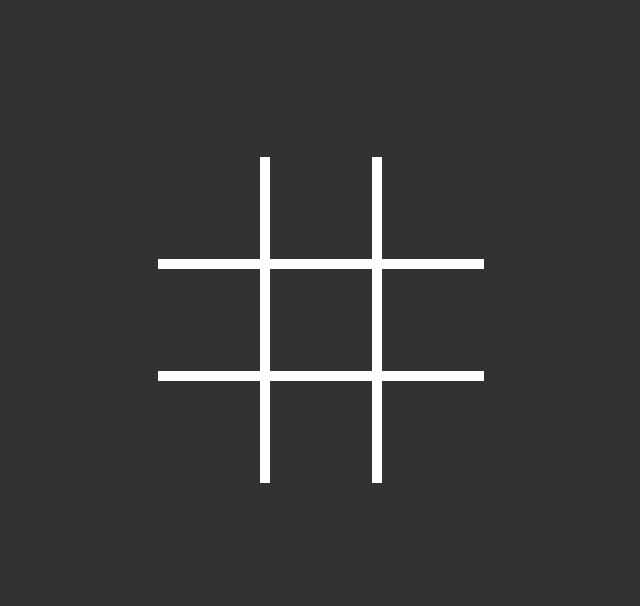
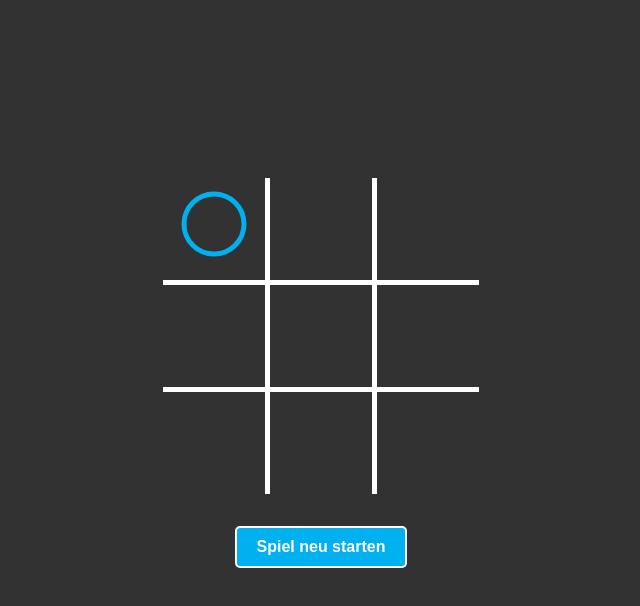
Before and after one commit to christophercrnjak/tic-tac-toe, a plain HTML site: page index.html in a window 1280 px wide. Both pictures are taken after a click on the element 530 px from the left and 296 px from the top of the page. Shown: the part 86-692 px from the top of the page, without its empty margins (319-959 px from the left). Drawn offline with Linux system fonts and the light colour scheme.

Commit message:
finished game

```diff
--- a/index.html
+++ b/index.html
@@ -12,6 +12,9 @@
 
     <div id="content"></div>
 
+    <div class="center mt-32">
+        <button onclick="restartGame()">Spiel neu starten</button>
+    </div>
     <script src="script.js"></script>
 </body>
 </html>
--- a/script.js
+++ b/script.js
@@ -1,16 +1,23 @@
 let fields = [
-    null, // 0
-    null, // 1
-    null, // 2
-    null, // 3
-    null, // 4
-    null, // 5
-    null, // 6
-    null, // 7
-    null // 8
+    null,
+    null,
+    null,
+    null,
+    null,
+    null,
+    null,
+    null,
+    null,
 ];
 
-let currentPlayer = 'circle'; // Start with 'circle'
+const WINNING_COMBINATIONS = [
+    [0, 1, 2], [3, 4, 5], [6, 7, 8], // horizontal
+    [0, 3, 6], [1, 4, 7], [2, 5, 8], // vertical
+    [0, 4, 8], [2, 4, 6], // diagonal
+];
+
+let currentPlayer = 'circle';
+
 
 function init() {
     render();
@@ -20,126 +27,133 @@ function render() {
     const contentDiv = document.getElementById('content');
 
     // Generate table HTML
-    let tableHTML = '<table>';
+    let tableHtml = '<table>';
     for (let i = 0; i < 3; i++) {
-        tableHTML += `<tr>`;
+        tableHtml += '<tr>';
         for (let j = 0; j < 3; j++) {
             const index = i * 3 + j;
             let symbol = '';
-            if (fields[index] === 'circle' || fields[index] === 'cross') {
-                symbol = generateSymbolSVG(fields[index]);
+            if (fields[index] === 'circle') {
+                symbol = generateCircleSVG();
+            } else if (fields[index] === 'cross') {
+                symbol = generateCrossSVG();
             }
-            tableHTML += `<td onclick="handleClick(${index})">${symbol}</td>`;
+            tableHtml += `<td onclick="handleClick(this, ${index})">${symbol}</td>`;
         }
-        tableHTML += `</tr>`;
+        tableHtml += '</tr>';
     }
-    tableHTML += `</table>`;
+    tableHtml += '</table>';
 
     // Set table HTML to contentDiv
-    contentDiv.innerHTML = tableHTML;
+    contentDiv.innerHTML = tableHtml;
 }
 
-// Function to handle the click event
-function handleClick(index) {
-    // Check if the field is already occupied
+function restartGame(){
+    fields = [
+        null,
+        null,
+        null,
+        null,
+        null,
+        null,
+        null,
+        null,
+        null,
+    ];
+    render();
+}
+
+function handleClick(cell, index) {
     if (fields[index] === null) {
-        // Set the field with the current player's symbol
         fields[index] = currentPlayer;
+        cell.innerHTML = currentPlayer === 'circle' ? generateCircleSVG() : generateCrossSVG();
+        cell.onclick = null;
+        currentPlayer = currentPlayer === 'circle' ? 'cross' : 'circle';
 
-        // Update the content of the clicked element
-        const clickedElement = document.querySelector(`#content table tr:nth-child(${Math.floor(index / 3) + 1}) td:nth-child(${index % 3 + 1})`);
-        clickedElement.innerHTML = generateSymbolSVG(currentPlayer);
-
-        // Remove the onclick function of the clicked element
-        clickedElement.removeAttribute('onclick');
-
-        // Switch to the next player
-        currentPlayer = (currentPlayer === 'circle') ? 'cross' : 'circle';
+        if (isGameFinished()) {
+            const winCombination = getWinningCombination();
+            drawWinningLine(winCombination);
+        }
     }
 }
 
-function generateSymbolSVG(symbol) {
-    // Generate SVG code based on the given symbol ('circle' or 'cross')
-    return (symbol === 'circle') ? generateCircleSVG() : generateCrossSVG();
+function isGameFinished() {
+    return fields.every((field) => field !== null) || getWinningCombination() !== null;
 }
 
+function getWinningCombination() {
+    for (let i = 0; i < WINNING_COMBINATIONS.length; i++) {
+        const [a, b, c] = WINNING_COMBINATIONS[i]; // [0, 1, 2]
+        if (fields[a] === fields[b] && fields[b] === fields[c] && fields[a] !== null) {
+            return WINNING_COMBINATIONS[i];
+        }
+    }
+    return null;
+}
+
+
 function generateCircleSVG() {
-    const width = 80;
-    const height = 80;
-    const color = "#00B0EF";
-    const animationDuration = 125;
+    const color = '#00B0EF';
+    const width = 70;
+    const height = 70;
 
-    const radius = width / 2 - 5;
-    const circumference = 2 * Math.PI * radius;
+    return `<svg width="${width}" height="${height}">
+              <circle cx="35" cy="35" r="30" stroke="${color}" stroke-width="5" fill="none">
+                <animate attributeName="stroke-dasharray" from="0 188.5" to="188.5 0" dur="0.2s" fill="freeze" />
+              </circle>
+            </svg>`;
+}
 
-    const svgCode = `
-        <svg width="${width}" height="${height}" xmlns="http://www.w3.org/2000/svg" style="display: block; margin: auto;">
-            <circle cx="${width / 2}" cy="${height / 2}" r="${radius}" fill="transparent" stroke="${color}" stroke-width="5"
-                stroke-dasharray="${circumference}" stroke-dashoffset="${circumference}">
-                <animate attributeName="stroke-dashoffset" values="${circumference};0" dur="${animationDuration}ms" keyTimes="0;1" begin="0s" repeatCount="1" fill="freeze" />
-            </circle>
-        </svg>
+
+function generateCrossSVG() {
+    const color = '#FFC000';
+    const width = 70;
+    const height = 70;
+
+    const svgHtml = `
+      <svg width="${width}" height="${height}">
+        <line x1="0" y1="0" x2="${width}" y2="${height}"
+          stroke="${color}" stroke-width="5">
+          <animate attributeName="x2" values="0; ${width}" dur="200ms" />
+          <animate attributeName="y2" values="0; ${height}" dur="200ms" />
+        </line>
+        <line x1="${width}" y1="0" x2="0" y2="${height}"
+          stroke="${color}" stroke-width="5">
+          <animate attributeName="x2" values="${width}; 0" dur="200ms" />
+          <animate attributeName="y2" values="0; ${height}" dur="200ms" />
+        </line>
+      </svg>
     `;
 
-    return svgCode;
+    return svgHtml;
 }
 
-function generateCrossSVG() {
-    const width = 70;
-    const height = 70;
-    const color = "#FFC000";
-    const animationDuration = 125;
 
-    const svgCode = `
-        <svg width="${width}" height="${height}" xmlns="http://www.w3.org/2000/svg" style="display: block; margin: auto;">
-            <!-- Diagonale Linie des Kreuzes (von links oben nach rechts unten) -->
-            <line x1="0" y1="0" x2="${width}" y2="${height}" stroke="${color}" stroke-width="5">
-                <animate attributeName="x2" values="0;${width}" dur="${animationDuration}ms" keyTimes="0;1" begin="0s" repeatCount="1" fill="freeze" />
-                <animate attributeName="y2" values="0;${height}" dur="${animationDuration}ms" keyTimes="0;1" begin="0s" repeatCount="1" fill="freeze" />
-            </line>
 
-            <!-- Diagonale Linie des Kreuzes (von links unten nach rechts oben) -->
-            <line x1="0" y1="${height}" x2="${width}" y2="0" stroke="${color}" stroke-width="5">
-                <animate attributeName="x2" values="0;${width}" dur="${animationDuration}ms" keyTimes="0;1" begin="0s" repeatCount="1" fill="freeze" />
-                <animate attributeName="y2" values="${height};0" dur="${animationDuration}ms" keyTimes="0;1" begin="0s" repeatCount="1" fill="freeze" />
-            </line>
-        </svg>
-    `;
+function drawWinningLine(combination) {
+    const lineColor = '#ffffff';
+    const lineWidth = 5;
 
-    return svgCode;
-}
+    const startCell = document.querySelectorAll(`td`)[combination[0]];
+    const endCell = document.querySelectorAll(`td`)[combination[2]];
+    const startRect = startCell.getBoundingClientRect();
+    const endRect = endCell.getBoundingClientRect();
 
-function checkWinStatus() {
-    // Check horizontal rows
-    for (let i = 0; i < 3; i++) {
-        if (fields[i * 3] === currentPlayer &&
-            fields[i * 3 + 1] === currentPlayer &&
-            fields[i * 3 + 2] === currentPlayer) {
-            return true; // Won in the i-th horizontal row
-        }
-    }
+    const contentRect = document.getElementById('content').getBoundingClientRect();
 
-    // Check vertical rows
-    for (let i = 0; i < 3; i++) {
-        if (fields[i] === currentPlayer &&
-            fields[i + 3] === currentPlayer &&
-            fields[i + 6] === currentPlayer) {
-            return true; // Won in the i-th vertical row
-        }
-    }
+    const lineLength = Math.sqrt(
+      Math.pow(endRect.left - startRect.left, 2) + Math.pow(endRect.top - startRect.top, 2)
+    );
+    const lineAngle = Math.atan2(endRect.top - startRect.top, endRect.left - startRect.left);
 
-    // Check diagonal rows
-    if (fields[0] === currentPlayer &&
-        fields[4] === currentPlayer &&
-        fields[8] === currentPlayer) {
-        return true; // Won in the main diagonal
-    }
-
-    if (fields[2] === currentPlayer &&
-        fields[4] === currentPlayer &&
-        fields[6] === currentPlayer) {
-        return true; // Won in the secondary diagonal
-    }
-
-    return false; // No win condition met
-}
+    const line = document.createElement('div');
+    line.style.position = 'absolute';
+    line.style.width = `${lineLength}px`;
+    line.style.height = `${lineWidth}px`;
+    line.style.backgroundColor = lineColor;
+    line.style.top = `${startRect.top + startRect.height / 2 - lineWidth / 2 - contentRect.top}px`;
+    line.style.left = `${startRect.left + startRect.width / 2 - contentRect.left}px`;
+    line.style.transform = `rotate(${lineAngle}rad)`;
+    line.style.transformOrigin = `top left`;
+    document.getElementById('content').appendChild(line);
+  }
--- a/style.css
+++ b/style.css
@@ -1,3 +1,4 @@
+/* Set background color of the page to #323232 */
 body {
   background-color: #323232;
   font-family: 'Open Sans', sans-serif;
@@ -10,12 +11,14 @@ h1 {
 }
 
 #content {
+  margin-top: 200px;
   display: flex;
   justify-content: center;
   align-items: center;
-    height: 80vh;
+  position: relative;
 }
 
+/* Set white border-color and thicker table borders */
 table {
   border-collapse: collapse;
 }
@@ -24,7 +27,7 @@ td {
   width: 100px;
   height: 100px;
   text-align: center;
-    font-size: 64px;
+  font-size: 36px;
   font-weight: bold;
   cursor: pointer;
 }
@@ -34,7 +37,7 @@ td:hover {
 }
 
 table td {
-    border: 10px solid white;
+  border: 5px solid white;
 }
 
 table tr:first-child td {
@@ -52,3 +55,29 @@ table tr:last-child td {
 table tr td:last-child {
   border-right: 0;
 }
+
+.center {
+  display: flex;
+  justify-content: center;
+  align-items: center;
+}
+
+.mt-32 {
+  margin-top: 32px;
+}
+
+button {
+  display: block;
+  padding: 10px 20px;
+  border-radius: 5px;
+  border: 2px solid #fff;
+  color: #fff;
+  background-color: #00B0EF;
+  font-size: 16px;
+  font-weight: bold;
+  cursor: pointer;
+}
+
+button:hover {
+  background-color: #96cadd;
+}
```
Lines whose indentation alone changed are shown as unchanged.
